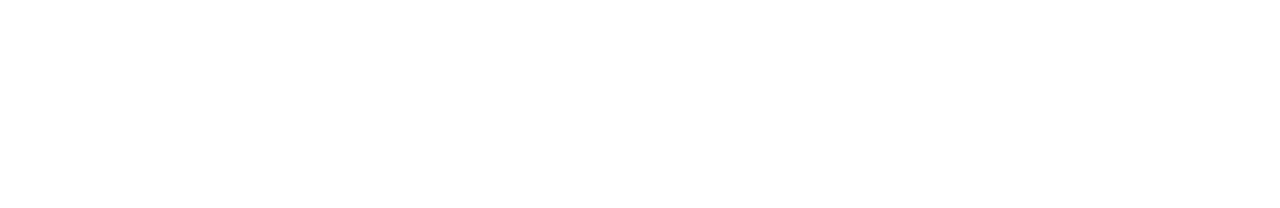
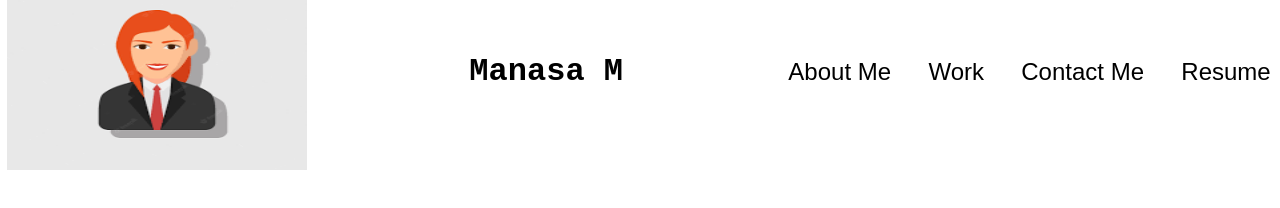
Before and after one commit to manasavijay09/Full_stack_Portfolio, a plain HTML site: page index.html in a window 1280 px wide. Drawn offline with Linux system fonts and the light colour scheme.

Commit message:
nav bar develped in html file

```diff
--- a/index.html
+++ b/index.html
@@ -4,8 +4,28 @@
     <meta charset="UTF-8">
     <meta name="viewport" content="width=device-width, initial-scale=1.0">
     <title>Full stack webdeveloper</title>
+    <link rel="stylesheet" href="./style/style.css">
+
 </head>
+
 <body>
+    <nav id="navigation">
+
+     <div class="logo">
+        <img src="./assets/images.png" alt="Manasa" style="height: 200px; width: 300px;"/>
+    </div>
+    <h1>Manasa M</h1>
+     <div>
+        <ul class="navlinks">
+            <li><a href="#About Me">About Me</a></li>
+            <li><a href="#Work">Work</a></li>
+            <li><a href="#Contact Me">Contact Me</a></li>
+            <li><a href="#Resume">Resume</a></li>
+        </ul>
+     </div>
+
+    </nav>
+
 
 
 </body>
--- a/style/style.css
+++ b/style/style.css
@@ -0,0 +1,40 @@
+*{
+  margin: 0;
+  padding: 1pt;
+}
+
+body{
+  font-family: sans-serif;
+}
+h1{
+  font-size: 2rem;
+  font-family: 'Courier New', Courier, monospace;
+  text-align: right;
+ image-rendering: optimizeQuality;
+
+}
+ nav, .navlinks {
+display: flex;
+}
+nav{
+justify-content: space-between;
+align-items: center;
+height: 17vh;
+}
+.navlinks{
+  gap: 2rem;
+  list-style: none;
+  font-size: 1.5rem;
+}
+a{
+  color: black;
+  text-decoration: none;
+  text-decoration-color: white;
+
+}
+a:hover{
+  color: gray;
+  text-decoration: underline;
+  text-underline-offset: 1rem;
+  text-decoration-color: aqua;
+}
```
Also changed, not shown: assets/02-portfolio-1.jpg (added), assets/02-portfolio-2.jpg (added), assets/02-portfolio-3.jpg (added), assets/images.png (added), 2 other files.
